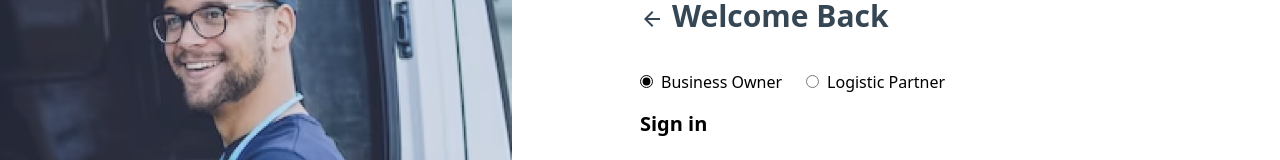
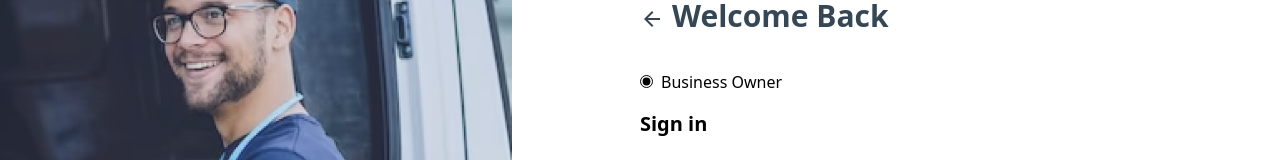
Before and after one commit to Amadu9933/Tracker-web-static, a React (Vite) app in the folder web-static/: page /Login in a window 1280 px wide. Shown: the part 225-385 px from the top of the page. Built offline with nearby package versions, Linux system fonts and the light colour scheme; no server answers.

Commit message:
logistic partner radio and tab removed

```diff
--- a/web-static/src/components/pages/BusinessOwnerPages/auth/signIn/LoginTabComponent.tsx
+++ b/web-static/src/components/pages/BusinessOwnerPages/auth/signIn/LoginTabComponent.tsx
@@ -72,7 +72,7 @@ const LoginTabComponent: React.FC = () => {
             />
             <p className="text-sm sm:text-base">Business Owner</p>
           </label>
-          <label className="flex items-center gap-2 cursor-pointer">
+          {/* <label className="flex items-center gap-2 cursor-pointer">
             <input
               type="radio"
               value="logistic"
@@ -81,7 +81,7 @@ const LoginTabComponent: React.FC = () => {
               className="accent-black"
             />
             <p className="text-sm sm:text-base">Logistic Partner</p>
-          </label>
+          </label> */}
         </motion.div>
 
 
```
